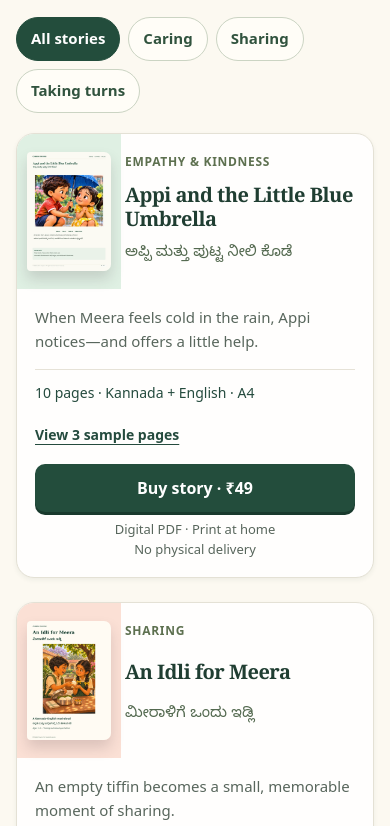
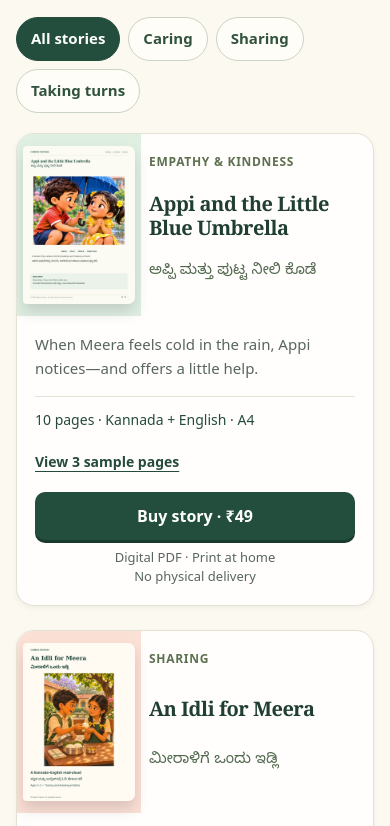
Before and after one commit to cubboncrayons/cubboncrayons.github.io, a plain HTML site: page index.html in a window 390 px wide. Shown: the part 2480-3306 px from the top of the page. Drawn offline with Linux system fonts and the light colour scheme.

Commit message:
Enlarge complete mobile book covers and reduce panel padding

```diff
--- a/styles.css
+++ b/styles.css
@@ -636,3 +636,12 @@ dialog{border:1px solid var(--line);max-width:min(650px,calc(100% - 30px));max-h
 
 .home #welcome-sound{position:fixed;right:20px;bottom:calc(18px + env(safe-area-inset-bottom));z-index:40;background:#fffdf5;box-shadow:0 4px 18px #1f3f3026;border-color:#9dab90}
 @media(max-width:780px){.home #welcome-sound{right:12px;bottom:calc(12px + env(safe-area-inset-bottom));font-size:.875rem;padding-inline:16px}}
+
+/* Larger complete book covers within the mobile card header. */
+@media(max-width:780px){
+ .home .card{grid-template-columns:124px minmax(0,1fr)}
+ .home .card .cover{padding:12px 6px}
+ .home .card .cover img{width:100%;height:auto;max-height:none;object-fit:contain;margin:0}
+ .home .card .tag,.home .card h3,.home .card .kannada{margin-left:8px}
+}
+@media(max-width:360px){.home .card{grid-template-columns:108px minmax(0,1fr)}}
```
Also changed, not shown: index.html (+1 -1 lines), responsive-reading-review.html (+1 -1 lines).
